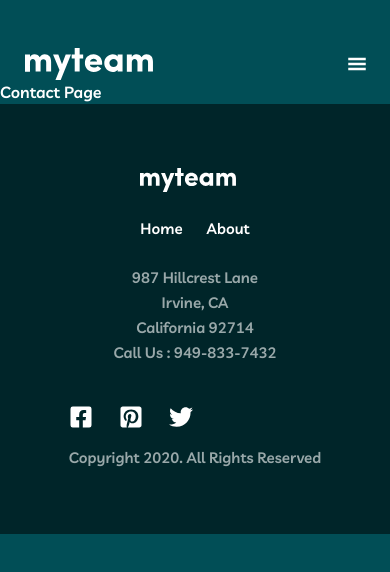
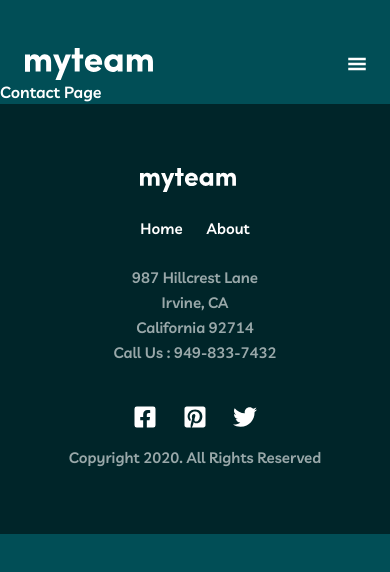
Before and after one commit to vanderms/my-team-multipage-website, a React (Vite) app: page /contact in a window 390 px wide. Shown: the top 572 px of the page. Built offline with nearby package versions, Linux system fonts and the light colour scheme.

Commit message:
fix: centered social media list in the footer on mobile viewport

```diff
--- a/src/components/sections/footer/footer.tsx
+++ b/src/components/sections/footer/footer.tsx
@@ -36,7 +36,7 @@ export default function Footer() {
           <br />
         </address>
         <div
-          className={`md:mt-8 md:col-start-1 md:col-span-2 md:w-full md:flex md:justify-between
+          className={`flex flex-col items-center md:mt-8 md:col-start-1 md:col-span-2 md:flex-row md:w-full md:justify-between
           xl:col-start-auto xl:col-auto xl:flex-col xl:mt-0
         `}
         >
```
